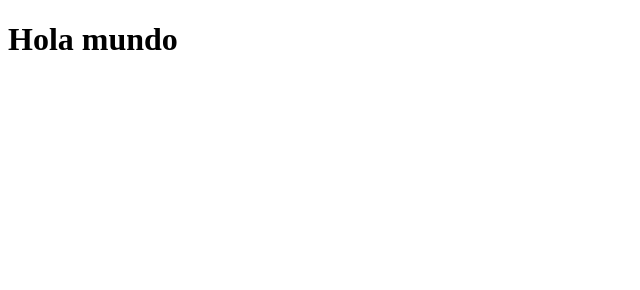
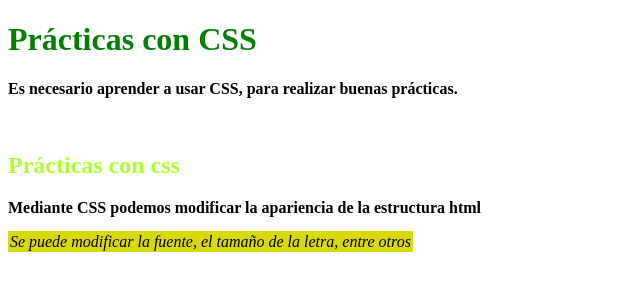
Before and after one commit to hacortez2026-ui/Proyecto1-css, a plain HTML site: page index.html in a window 1280 px wide. Shown: the whole page, without its empty margins (0-640 px from the left). Drawn offline with Linux system fonts and the light colour scheme.

Commit message:
Prácticas con css

```diff
--- a/estilo.css
+++ b/estilo.css
@@ -1,3 +1,15 @@
+/*Modificaciones que se harán con CSS, buenas prácticas */
+
 h1 {
     color: green;
 }
+
+h2 {
+    color: greenyellow;
+}
+p {
+    font-weight:bold;
+}
+em {
+    background:#d8d80a; padding: .12em;
+}
--- a/index.html
+++ b/index.html
@@ -4,8 +4,14 @@
     <meta charset="UTF-8">
     <meta name="viewport" content="width=device-width, initial-scale=1.0">
     <title>Document</title>
+    <link rel="stylesheet" href="estilo.css">
 </head>
 <body>
-    <h1>Hola mundo</h1>
+    <h1>Prácticas con CSS</h1>
+    <p>Es necesario aprender a usar CSS, para realizar buenas prácticas.</p>
+    <br/>
+    <h2>Prácticas con css</h2>
+    <p>Mediante CSS podemos modificar la apariencia de la estructura html</p>
+    <em>Se puede modificar la fuente, el tamaño de la letra, entre otros</em>
 </body>
 </html>
```
